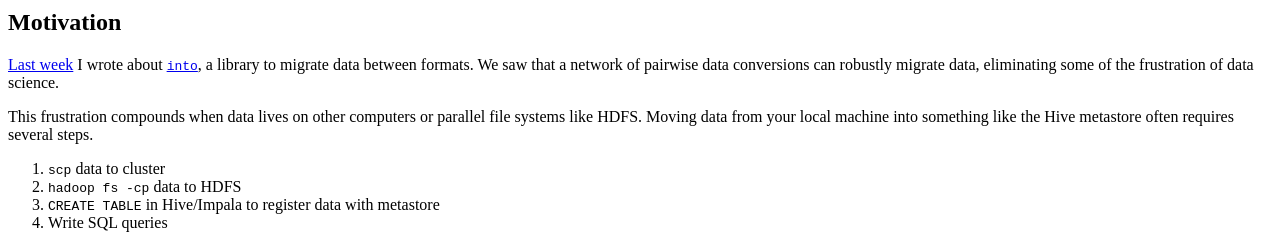
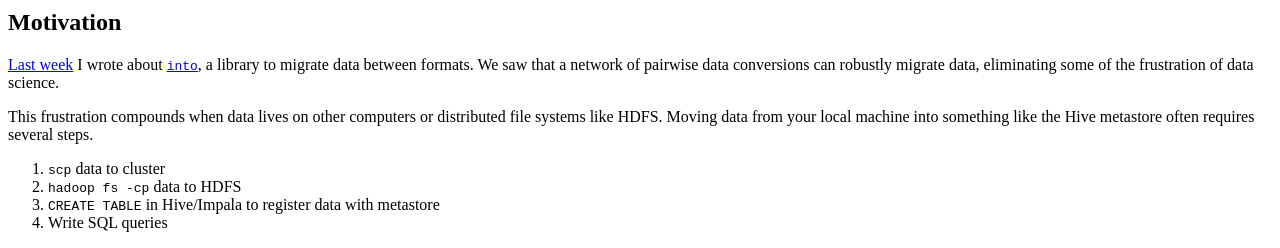
Before and after one commit to besyskymnbk/blog, a Jekyll site: the page built from _posts/work/2015-02-11-Into-Remote.md, in a window 1280 px wide and 1400 px high. Shown: the part 241-489 px from the top of the window. Built offline with Jekyll 4.4.1, drawn with Linux system fonts in a browser that asks for light colours; comment, search, counter and statistics services are not loaded; some of the changed text lies outside the part shown.

Commit message:
implements edits suggested by @talumbau

```diff
--- a/_posts/work/2015-02-11-Into-Remote.md
+++ b/_posts/work/2015-02-11-Into-Remote.md
@@ -20,9 +20,9 @@ Motivation
 formats.  We saw that a network of pairwise data conversions can robustly
 migrate data, eliminating some of the frustration of data science.
 
-This frustration compounds when data lives on other computers or parallel file
-systems like HDFS.  Moving data from your local machine into something like the
-Hive metastore often requires several steps.
+This frustration compounds when data lives on other computers or distributed
+file systems like HDFS.  Moving data from your local machine into something
+like the Hive metastore often requires several steps.
 
 1.  `scp` data to cluster
 2.  `hadoop fs -cp` data to HDFS
@@ -44,8 +44,8 @@ So we took this as a case study and extended the `into` network appropriately.
 We integrate the following libraries and protocols
 
 *  `ssh://hostname:myfile.csv` accesses data on remote machines through `paramiko`
-*  `hdfs://hostname:myfile.csv` accesses data on the Hadoop parallel file system
-   through WebHDFS using the `pywebhdfs` library
+*  `hdfs://hostname:myfile.csv` accesses data on the Hadoop distributed file
+    system through WebHDFS using the `pywebhdfs` library
 *  `hive://hostname::tablename` accesses data on the Hive Metastore using a
     combination of SQLAlchemy and hand crafted `CREATE TABLE` / `LOAD`
     statements
```
Also changed, not shown: other parts of _posts/work/2015-02-11-Into-Remote.md (+2 -2 lines).
